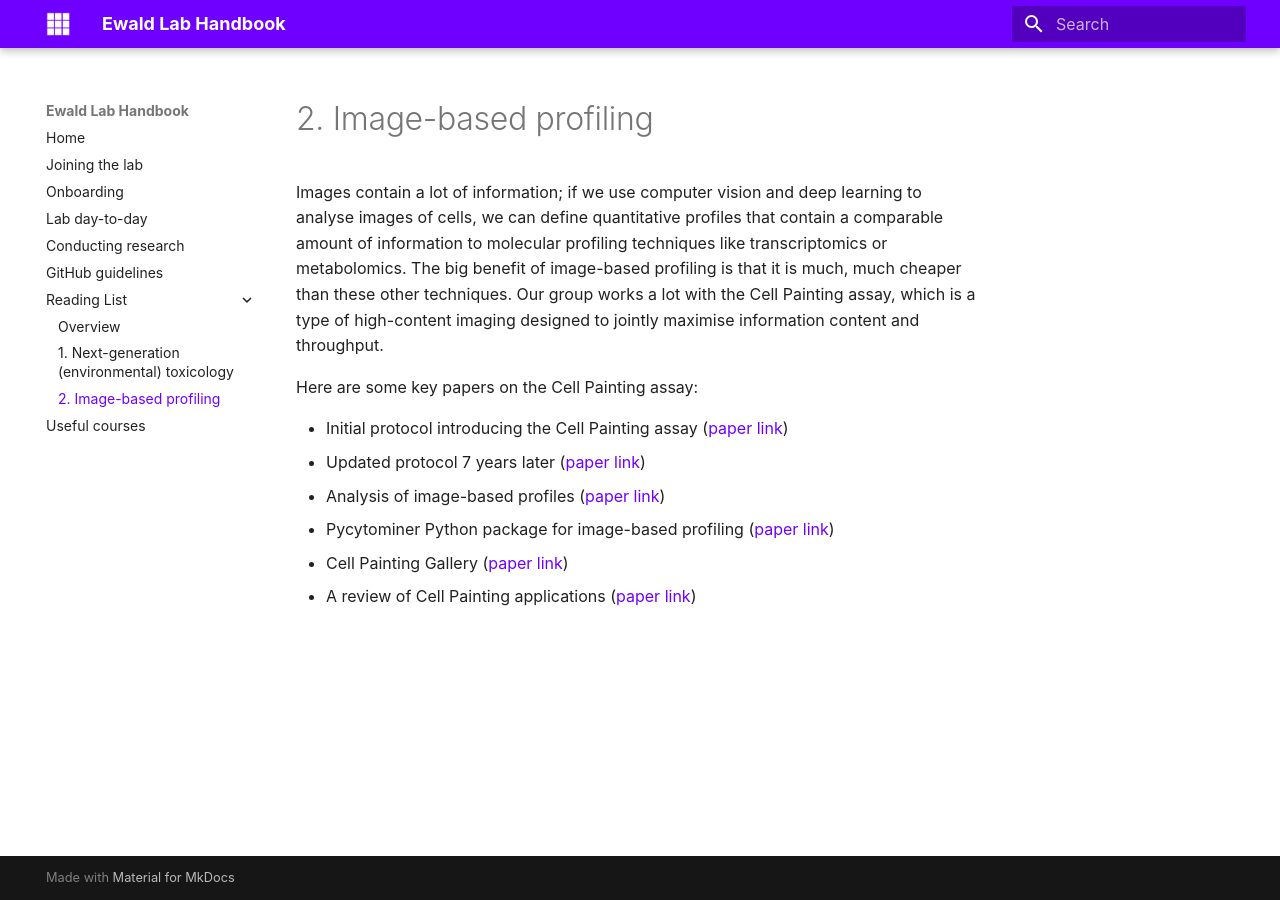
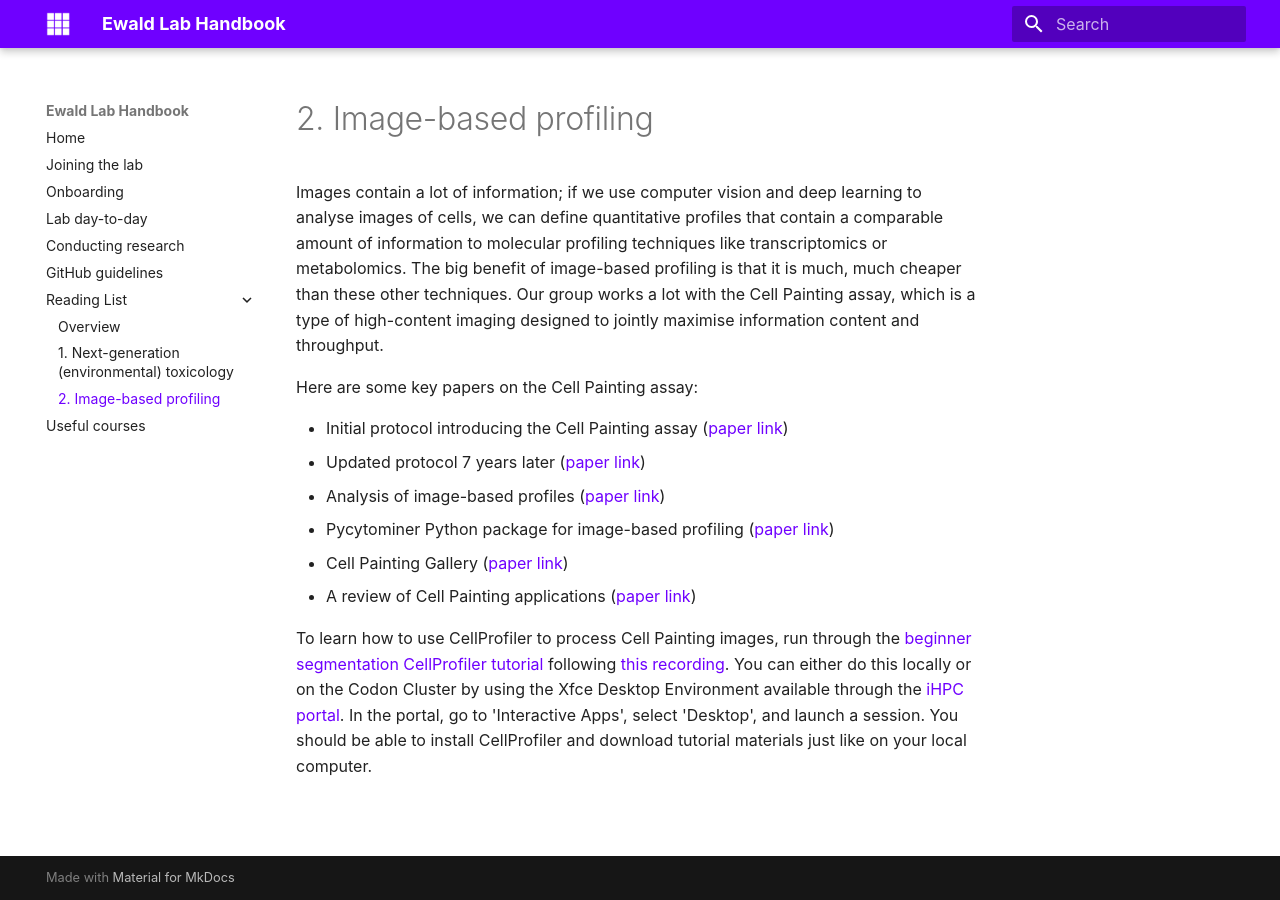
Before and after one commit to ewald-lab/ewald-lab-website, an MkDocs documentation site: the page built from handbook/docs/reading/2-image-based-profiling.md, in a window 1280 px wide. Built offline with MkDocs 1.6.1 and Material for MkDocs 9.7.7, drawn with Linux system fonts in a browser that asks for light colours; some web fonts are replaced.

Commit message:
update handbook based on guillaume feedback

```diff
--- a/handbook/docs/reading/2-image-based-profiling.md
+++ b/handbook/docs/reading/2-image-based-profiling.md
@@ -12,3 +12,5 @@ Here are some key papers on the Cell Painting assay:
 * Pycytominer Python package for image-based profiling ([paper link](https://www.nature.com/articles/s41592-025-02611-8))
 * Cell Painting Gallery ([paper link](https://www.nature.com/articles/s41592-024-02399-z))
 * A review of Cell Painting applications ([paper link](https://www.nature.com/articles/s41592-024-02528-8))
+
+To learn how to use CellProfiler to process Cell Painting images, run through the [beginner segmentation CellProfiler tutorial](https://tutorials.cellprofiler.org/#beginner-segmentation) following [this recording](https://www.youtube.com/watch?v=OXHOuRcxr-A&list=PLXSm9cHbSZBBy7JkChB32_e3lURUcT3RL&index=6). You can either do this locally or on the Codon Cluster by using the Xfce Desktop Environment available through the [iHPC portal](https://ihpc.ebi.ac.uk/). In the portal, go to 'Interactive Apps', select 'Desktop', and launch a session. You should be able to install CellProfiler and download tutorial materials just like on your local computer.
```
Also changed, not shown: handbook/docs/git-repo.md (+4 -1 lines), handbook/docs/onboarding.md (+3 -5 lines), handbook/site/git-repo/index.html, handbook/site/onboarding/index.html, handbook/site/reading/2-image-based-profiling/index.html, handbook/site/search/search_index.json, 1 other file.
